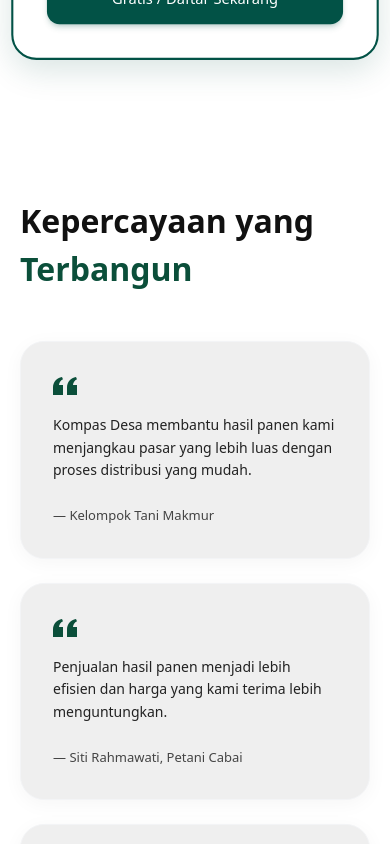
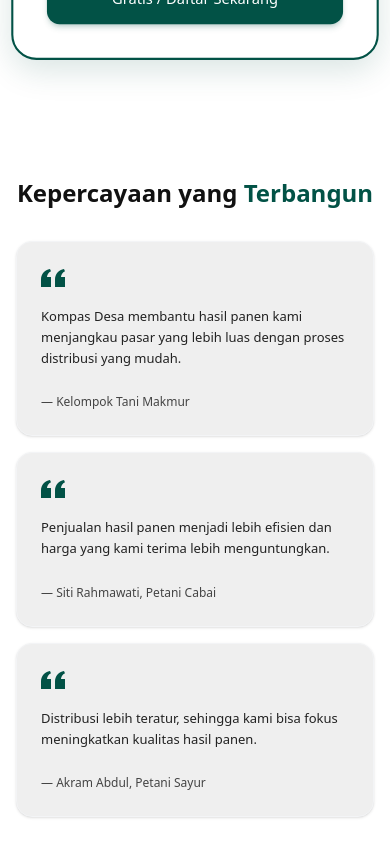
Before and after one commit to newbiejy235/starbhak-kompas-desa, a Next.js app: page /kompas-desa in a window 390 px wide. Shown: the part 5160-6004 px from the top of the page. Built offline with nearby package versions, Linux system fonts and the light colour scheme.

Commit message:
Add testimobial for mobile display

```diff
--- a/src/components/landingpage/testimonial/testi.tsx
+++ b/src/components/landingpage/testimonial/testi.tsx
@@ -15,21 +15,21 @@ export default function Testimonial() {
   ];
 
   return (
-    <section className="bg-white min-h-screen py-[60px] px-5 flex flex-col items-center font-sans">
-      <div className="max-w-[1140px] w-full mb-12">
-        <h2 className="text-[32px] font-bold text-[#111111]">
-          Kepercayaan yang <span className="text-[#0B4F3A]">Terbangun</span>
+    <section className="bg-white w-full py-10 lg:py-16 px-4 sm:px-6 flex flex-col items-center font-sans">
+      <div className="max-w-[1140px] w-full mb-8 lg:mb-12">
+        <h2 className="text-2xl sm:text-3xl lg:text-[32px] font-bold text-[#111111] text-center lg:text-left">
+          Kepercayaan yang <span className="text-[#025246]">Terbangun</span>
         </h2>
       </div>
 
-      <div className="grid grid-cols-1 lg:grid-cols-3 gap-6 max-w-[1140px] w-full items-stretch">
+      <div className="grid grid-cols-1 md:grid-cols-2 lg:grid-cols-3 gap-4 sm:gap-6 max-w-[1140px] w-full items-stretch">
         {testimonials.map((item, index) => (
           <div
             key={index}
-            className="bg-[#EFEFEF] rounded-3xl p-8 relative flex flex-col justify-between border border-gray-100 shadow-[0_4px_20px_rgba(0,0,0,0.04)] transition-all duration-300 hover:shadow-[0_8px_25px_rgba(0,0,0,0.08)]"
+            className="bg-[#EFEFEF] rounded-2xl sm:rounded-3xl p-6 sm:p-8 relative flex flex-col justify-between border border-gray-100 shadow-sm transition-all duration-300 hover:shadow-md"
           >
             <div>
-              <div className="text-[#0B4F3A] mb-4">
+              <div className="text-[#025246] mb-4">
                 <svg
                   width="24"
                   height="24"
@@ -41,12 +41,12 @@ export default function Testimonial() {
                 </svg>
               </div>
 
-              <p className="text-[14px] text-[#222222] leading-relaxed mb-6">
+              <p className="text-[13px] sm:text-[14px] text-[#222222] leading-relaxed mb-6">
                 {item.quote}
               </p>
             </div>
 
-            <div className="text-[13px] font-medium text-[#444444]">
+            <div className="text-[12px] sm:text-[13px] font-medium text-[#444444]">
               — {item.author}
             </div>
           </div>
```
